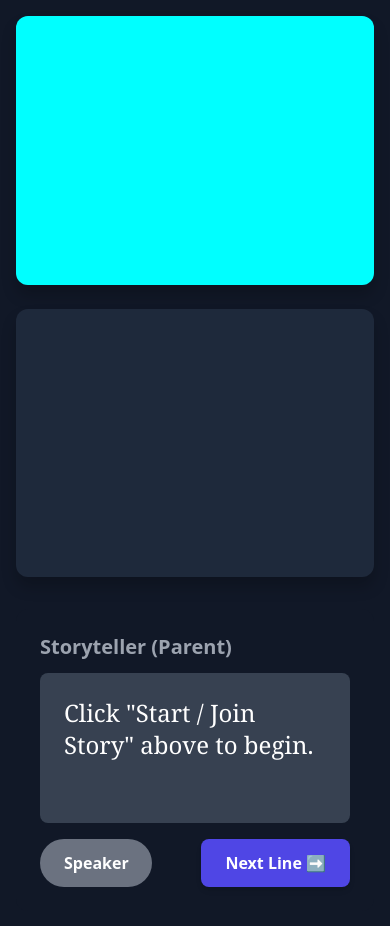
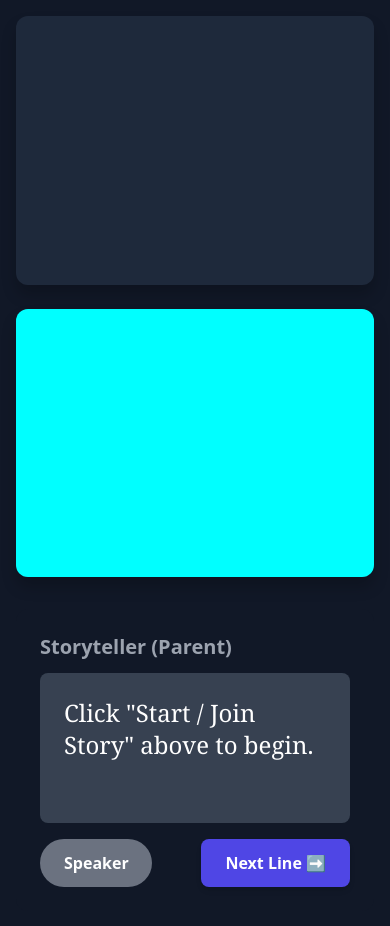
Before and after one commit to KeiraJames/nyu-hacks, a website: page client/public/parent-page.html in a window 390 px wide. Drawn offline with nearby package versions, Linux system fonts and the light colour scheme; no server answers.

Commit message:
switch order of remote and local video

```diff
--- a/client/public/parent-page.html
+++ b/client/public/parent-page.html
@@ -1,5 +1,6 @@
 <!DOCTYPE html>
 <html lang="en">
+
 <head>
     <meta charset="UTF-8">
     <meta name="viewport" content="width=device-width, initial-scale=1.0">
@@ -9,29 +10,48 @@
     <style>
         /* Shared Styles */
         .video-container {
-            position: relative; width: 100%; padding-top: 75%;
-            background-color: #1e293b; border-radius: 0.75rem;
-            overflow: hidden; box-shadow: 0 10px 15px rgba(0, 0, 0, 0.2);
+            position: relative;
+            width: 100%;
+            padding-top: 75%;
+            background-color: #1e293b;
+            border-radius: 0.75rem;
+            overflow: hidden;
+            box-shadow: 0 10px 15px rgba(0, 0, 0, 0.2);
         }
+
         .video-container video {
-            position: absolute; top: 0; left: 0; width: 100%; height: 100%; object-fit: cover;
+            position: absolute;
+            top: 0;
+            left: 0;
+            width: 100%;
+            height: 100%;
+            object-fit: cover;
         }
+
         @media (max-width: 600px) {
-            header, #controls, .grid h2 {
+
+            header,
+            #controls,
+            .grid h2 {
                 display: none;
             }
+
             #localVideo {
-            /* transform: scaleX(-1);  */
+                /* most top layer */
                 z-index: 999;
                 background-color: aqua;
             }
+
             #remoteVideo {
                 /* ransform: scaleX(1); */
-            inset: 0;
+                /* inset: 0; */
+                width: 100%;
+                height: 100%;
             }
         }
     </style>
 </head>
+
 <body class="bg-gray-900 text-white min-h-screen p-4 flex flex-col items-center">
 
     <header class="text-center mb-8 w-full max-w-4xl">
@@ -48,33 +68,42 @@
             <input type="text" id="roomInput" placeholder="Enter Room Name (e.g., 'story-call')"
                 class="flex-grow p-3 rounded-lg border border-indigo-600 bg-gray-700 text-white placeholder-gray-400 focus:ring-2 focus:ring-indigo-400 focus:border-indigo-400 transition"
                 value="test-room">
-            <button id="joinButton" class="px-6 py-3 bg-indigo-600 hover:bg-indigo-700 text-white font-semibold rounded-lg shadow-md transition">
+            <button id="joinButton"
+                class="px-6 py-3 bg-indigo-600 hover:bg-indigo-700 text-white font-semibold rounded-lg shadow-md transition">
                 Start / Join Story
             </button>
-            <button id="endCallButton" class="px-6 py-3 bg-red-600 hover:bg-red-700 text-white font-semibold rounded-lg shadow-md transition" style="display: none;">
+            <button id="endCallButton"
+                class="px-6 py-3 bg-red-600 hover:bg-red-700 text-white font-semibold rounded-lg shadow-md transition"
+                style="display: none;">
                 End Call
             </button>
         </div>
 
         <div id="videoGrid" class="grid grid-cols-1 md:grid-cols-2 gap-6">
-            <div class="flex flex-col items-center"><h2 class="text-xl font-semibold mb-3 text-indigo-300">My Video</h2>
+            <div class="flex flex-col items-center">
+                <h2 class="text-xl font-semibold mb-3 text-indigo-300">Remote Video</h2>
+                <div class="video-container"><video id="remoteVideo" autoplay playsinline></video></div>
+            </div>
+            <div class="flex flex-col items-center">
+                <h2 class="text-xl font-semibold mb-3 text-indigo-300">My Video</h2>
                 <div class="video-container"><video id="localVideo" autoplay muted playsinline></video></div>
             </div>
-            <div class="flex flex-col items-center"><h2 class="text-xl font-semibold mb-3 text-indigo-300">Remote Video</h2>
-                <div class="video-container"><video id="remoteVideo" autoplay playsinline></video></div>
-            </div>
+
         </div>
 
         <div id="parent-view" class="w-full mt-8 p-6 bg-gray-900 rounded-xl">
             <h2 class="text-xl font-semibold text-gray-400 mb-3">Storyteller (Parent)</h2>
-            <div id="parent-story-display" class="bg-gray-700 p-6 rounded-lg text-2xl font-serif text-white min-h-[150px] mb-4">
+            <div id="parent-story-display"
+                class="bg-gray-700 p-6 rounded-lg text-2xl font-serif text-white min-h-[150px] mb-4">
                 Click "Start / Join Story" above to begin.
             </div>
             <div class="flex justify-between items-center mt-4">
-                <button id="speakerButton" class="px-6 py-3 bg-gray-500 hover:bg-gray-600 text-white font-semibold rounded-full w-28">
+                <button id="speakerButton"
+                    class="px-6 py-3 bg-gray-500 hover:bg-gray-600 text-white font-semibold rounded-full w-28">
                     Speaker
                 </button>
-                <button id="nextLineButton" class="px-6 py-3 bg-indigo-600 hover:bg-indigo-700 text-white font-semibold rounded-lg shadow-md transition">
+                <button id="nextLineButton"
+                    class="px-6 py-3 bg-indigo-600 hover:bg-indigo-700 text-white font-semibold rounded-lg shadow-md transition">
                     Next Line ➡️
                 </button>
             </div>
@@ -85,4 +114,5 @@
 
     <script src="/js/tst.js"></script>
 </body>
+
 </html>
```
Lines whose indentation alone changed are shown as unchanged.
